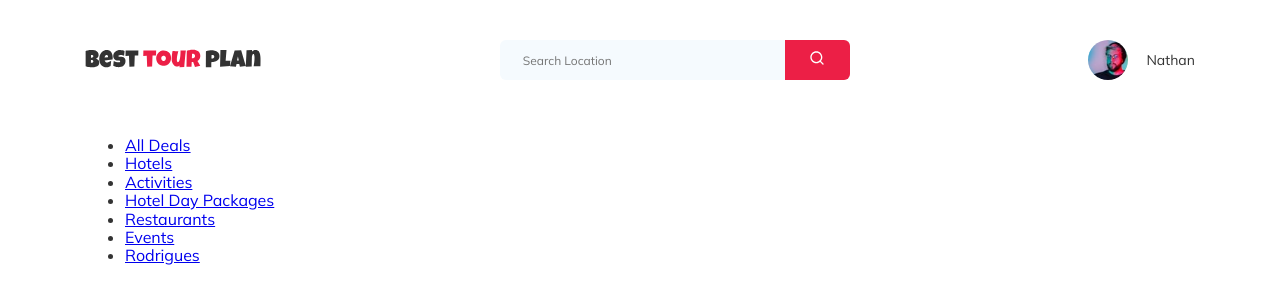
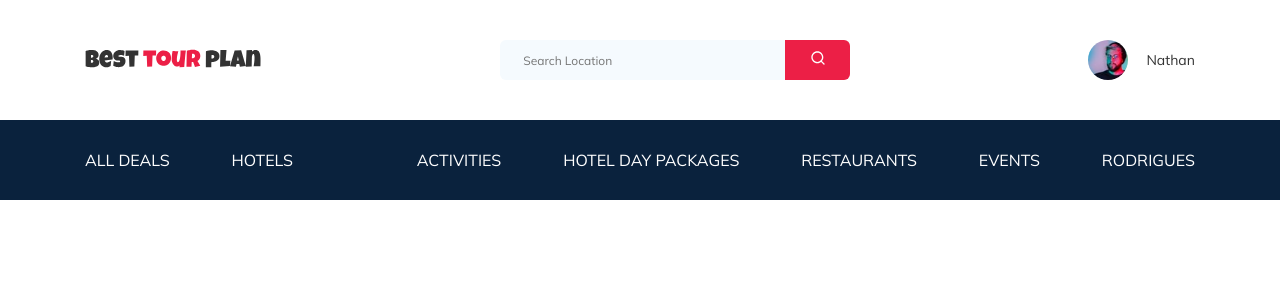
Before and after one commit to kaskoalex/tour-plan, a PHP site: page / in a window 1280 px wide. Shown: the top 304 px of the page. Run offline with PHP 8.4, Linux system fonts and the light colour scheme.

Commit message:
create: responsive tablet for header

```diff
--- a/css/style.css
+++ b/css/style.css
@@ -379,6 +379,39 @@ template {
   margin-left: 108px;
 }
 
+.navbar-bottom {
+  background-color: #0A223D;
+}
+
+.navbar-menu {
+  list-style-type: none;
+  margin: 0;
+  padding: 31px 0;
+  display: -webkit-box;
+  display: -ms-flexbox;
+  display: flex;
+  -webkit-box-align: content;
+      -ms-flex-align: content;
+          align-items: content;
+  -webkit-box-pack: justify;
+      -ms-flex-pack: justify;
+          justify-content: space-between;
+  padding: 31px 0;
+  color: #ffff;
+}
+
+.navbar-menu__link {
+  color: inherit;
+  text-decoration: none;
+  text-transform: uppercase;
+  fsiz: 14px;
+  line-height: 18px;
+}
+
+.logo {
+  width: 177px;
+}
+
 .search {
   display: -webkit-box;
   display: -ms-flexbox;
@@ -436,4 +469,38 @@ template {
   line-height: 18px;
   color: #333333;
 }
+
+@media (max-width: 1200px) {
+  .container {
+    max-width: 960px;
+  }
+}
+
+@media (max-width: 992px) {
+  .container {
+    max-width: 700px;
+  }
+  .navbar-top {
+    padding-top: 30px;
+    padding-bottom: 30px;
+  }
+  .navbar__search {
+    margin-left: auto;
+    max-width: 340px;
+  }
+  .navbar-menu {
+    padding-top: 22px;
+  }
+  .navbar-menu__link {
+    font-size: 12px;
+    line-height: 15px;
+  }
+}
+
+@media (max-width: 768px) {
+  .container {
+    min-width: 576px;
+    width: 90%;
+  }
+}
 /*# sourceMappingURL=style.css.map */
--- a/index.html
+++ b/index.html
@@ -45,10 +45,15 @@
           </a>
           <!-- /.user -->
         </div>
-        <!-- /.navbar-top -->
-        <nav class="navbar-menu">
-          <ul>
-            <li class="navbar-menu__item">
+
+      </div>
+      <!-- /.container -->
+
+      <!-- /.navbar-top -->
+      <div class="navbar-bottom">
+        <div class="container">
+          <ul class="navbar-menu">
+          <li class="navbar-menu__item">
               <a href="#" class="navbar-menu__link" href#=""
                 >All Deals</a
               >
@@ -83,11 +88,12 @@
                 >Rodrigues</a
               >
             </li>
-          </ul>
-        </nav>
+        </ul>
+        </div>
+
+
         <!-- /.navbar-menu -->
       </div>
-      <!-- /.container -->
     </headern>
   </body>
 </html>
--- /dev/null
+++ b/sass/_media.sass
@@ -0,0 +1,23 @@
+@media (max-width: 1200px)
+  .container
+    max-width: 960px
+@media (max-width: 992px)
+  .container
+    max-width: 700px
+  .navbar
+    &-top
+      padding-top: 30px
+      padding-bottom: 30px
+
+    &__search
+      margin-left: auto
+      max-width: 340px
+    &-menu
+      padding-top: 22px
+      &__link
+        font-size: 12px
+        line-height: 15px
+@media (max-width: 768px)
+  .container
+    min-width: 576px
+    width: 90%
--- a/sass/_variables.sass
+++ b/sass/_variables.sass
@@ -1,2 +1,4 @@
 $primary: #EC1F46
 $text-color: #333333
+$dark: #0A223D
+$light: #ffff
--- a/sass/blocks/_header.sass
+++ b/sass/blocks/_header.sass
@@ -9,7 +9,25 @@
   &__search
     margin-right: auto
     margin-left: 108px
-
+  &-bottom
+    background-color: $dark
+  &-menu
+    list-style-type: none
+    margin: 0
+    padding: 31px 0
+    display: flex
+    align-items: content
+    justify-content: space-between
+    padding: 31px 0
+    color: $light
+    &__link
+      color: inherit
+      text-decoration: none
+      text-transform: uppercase
+      fsiz: 14px
+      line-height: 18px
+.logo
+  width: 177px
 .search
   display: flex
   position: relative
--- a/sass/style.sass
+++ b/sass/style.sass
@@ -6,3 +6,5 @@
 @import "normalize"
 // Стили для блока Header
 @import "blocks/_header"
+// Подключение стилей
+@import "media"
```
Also changed, not shown: 1 other file.
